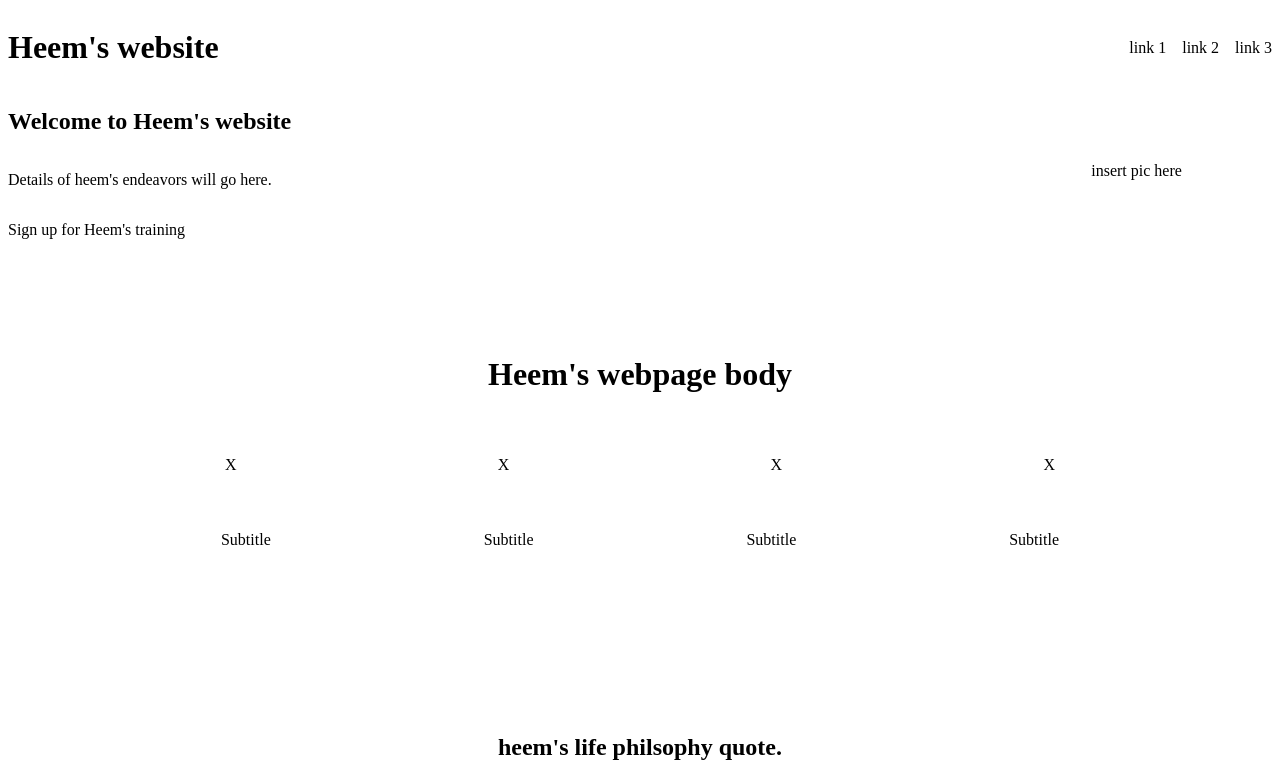
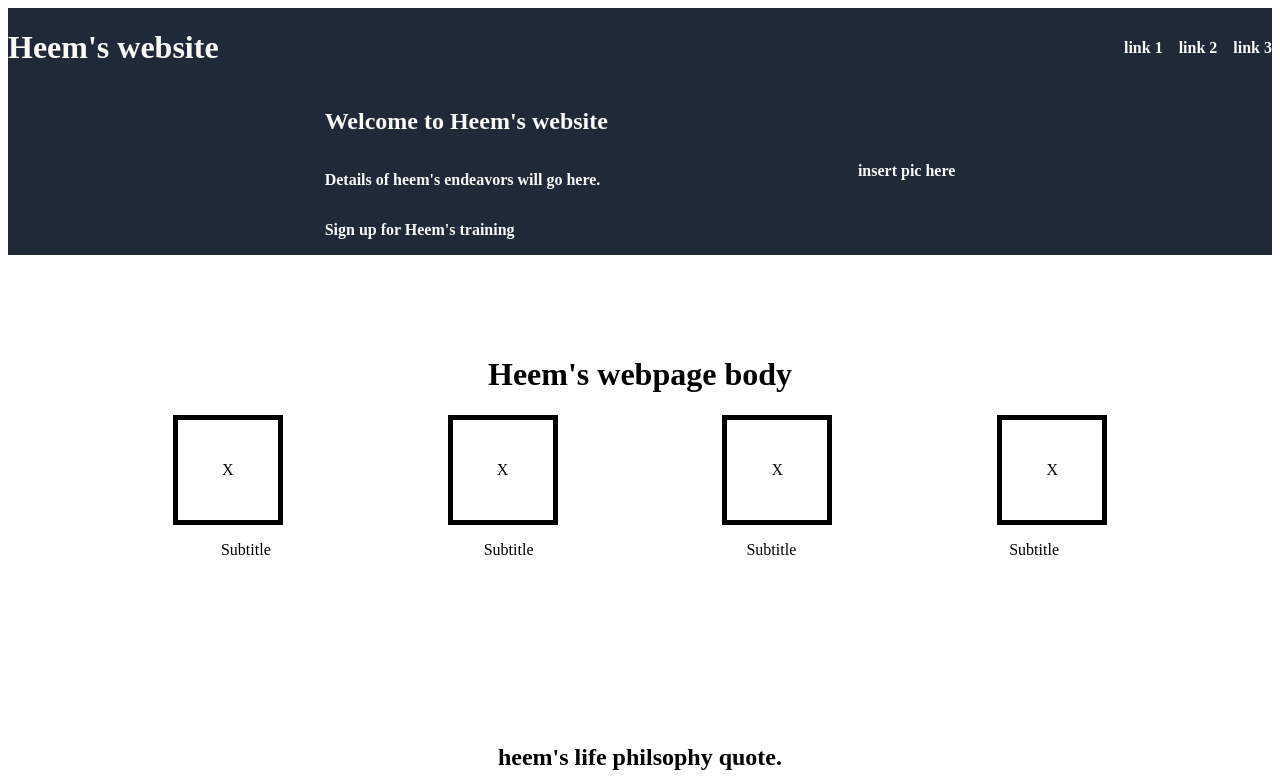
Before and after one commit to joshnguyen08/landing-page, a plain HTML site: page index.html in a window 1280 px wide. Shown: the top 778 px of the page. Drawn offline with Linux system fonts and the light colour scheme.

```diff
--- a/stylesheet.css
+++ b/stylesheet.css
@@ -19,16 +19,18 @@
 .title {
     display: flex;
     flex-direction: column;
+    margin-right: 200px;
 }
 .belowheader {
     display: flex;
     justify-content: space-around;
     align-items: center;
+    justify-content: center;
+    gap: 50px;
+    flex-shrink: 0;
 }
 .pic {
-    flex-grow: 1;
-    margin-left: 800px;
-    display: flex;
+    display: block;
 }
 
 .body {
@@ -44,6 +46,7 @@
     display: flex;
     align-items: center;
     justify-content: center;
+    border: 5px solid black;
 }
 .box {
     display: flex;
@@ -86,3 +89,10 @@
     display: flex;
     justify-content: center;
 }
+
+.header,
+.belowheader {
+    background-color:#1F2937;
+    color: #f9faf8;
+    font-weight: bolder;
+}
```
